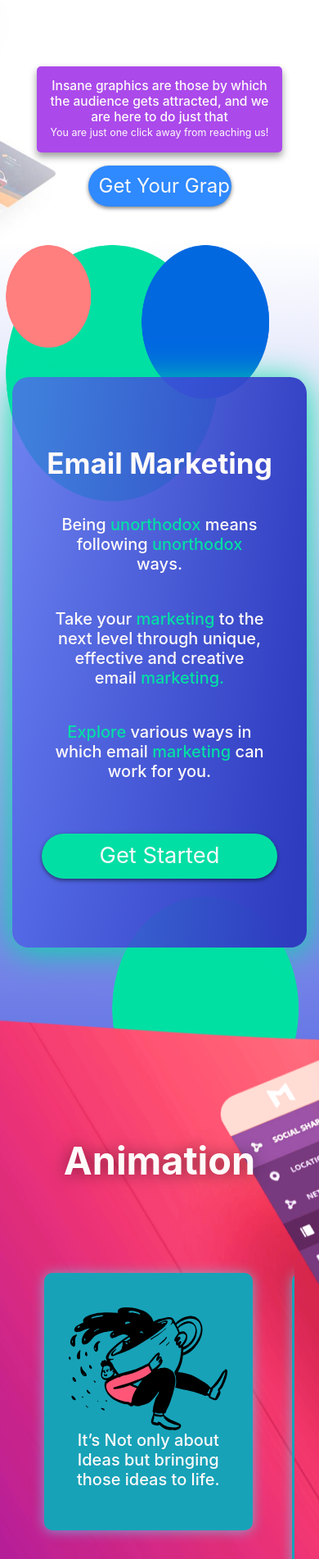
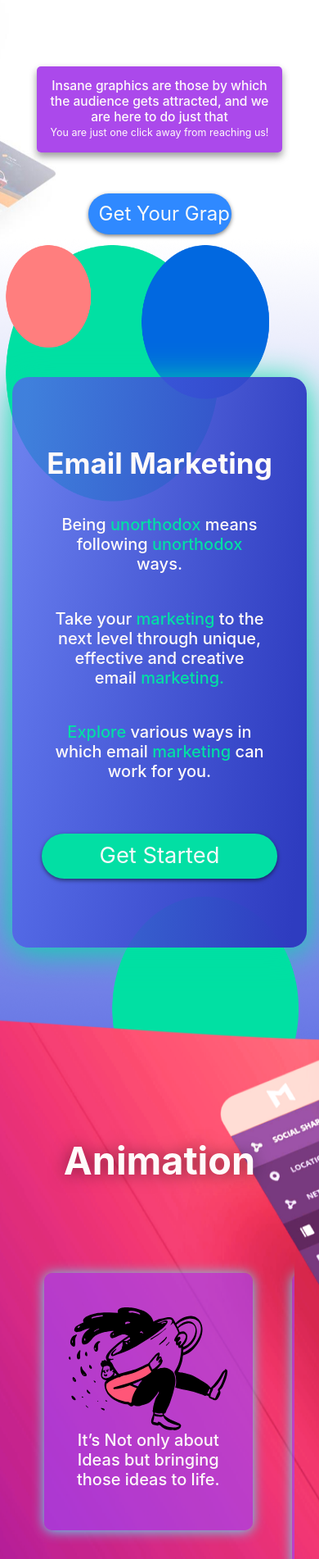
Before and after one commit to saurabhdhakne/adyfi, a plain HTML site: page index.html in a window 390 px wide. Shown: the part 5195-7097 px from the top of the page at 82% size. Drawn offline with nearby package versions, Linux system fonts and the light colour scheme; a web font is replaced by a local one.

Commit message:
second commit

```diff
--- a/css/style-mobile.css
+++ b/css/style-mobile.css
@@ -164,6 +164,7 @@
         width: 70px;
     }
     .graphics .cup{
+        margin-top:5vh;
         font-size: 1.5em;
     }
 
--- a/css/style.css
+++ b/css/style.css
@@ -211,7 +211,7 @@ img{
 .webDesigning .cup{
     border-radius: 50px;
     background:  #9A00B3;
-    font-size: 2.5em;
+    font-size: 2em;
 }
 
 /* Content Writing */
@@ -309,6 +309,7 @@ img{
     border-radius: 50px;
     background:  #2f89ff;
     font-size: 2em;
+    margin-top:5vh;
 }
 
 /* Email Marketing  */
@@ -404,7 +405,8 @@ img{
 }
 .animation .data .anima-card{
     padding: 5vh 5%;
-    box-shadow: 0px 1px 15px rgba(81, 235, 255, 0.596);
+    box-shadow: 0px 1px 15px rgba(81, 235, 255, 0.959);
+    background: rgba(157, 70, 255, 0.6);
     border-radius: 10px;
 }
 .animation .data .cup{
--- a/index.html
+++ b/index.html
@@ -372,7 +372,7 @@
                 </small>
             </h5>
 
-            <input type="button" class="btn text-light cup col-md-5 col-7 shadowme mt-2" value="Get Your Graphics">
+            <input type="button" class="btn text-light cup col-md-5 col-7 shadowme" value="Get Your Graphics">
 
         </div>
     </div>
@@ -416,7 +416,7 @@
         <h1> <b> Animation </b></h1>
         <div class="d-flex" style="overflow-x: auto;">
             <div class="col-md-4 col-11 p-4">
-                <div class="anima-card bg-info text-center">
+                <div class="anima-card text-center">
                     <img src="./images/i-tea.svg" alt="">
                     <h5>
                         It’s Not only about Ideas but bringing those ideas to life.
@@ -424,7 +424,7 @@
                 </div>
             </div>
             <div class="col-md-4 col-11 p-4">
-                <div class="anima-card bg-info text-center">
+                <div class="anima-card text-center">
                     <img src="./images/i-icec-ream.svg" alt="">
                     <h5>
                         From unique and creative animated videos to designs that convey the message in the right way
@@ -432,7 +432,7 @@
                 </div>
             </div>
             <div class="col-md-4 col-11 p-4">
-                <div class="anima-card bg-info text-center">
+                <div class="anima-card text-center">
                     <img src="./images/i-insane.svg" alt="">
                     <h5>
                         Adyfi.in’s Animatin services is your one-stop solution
```
